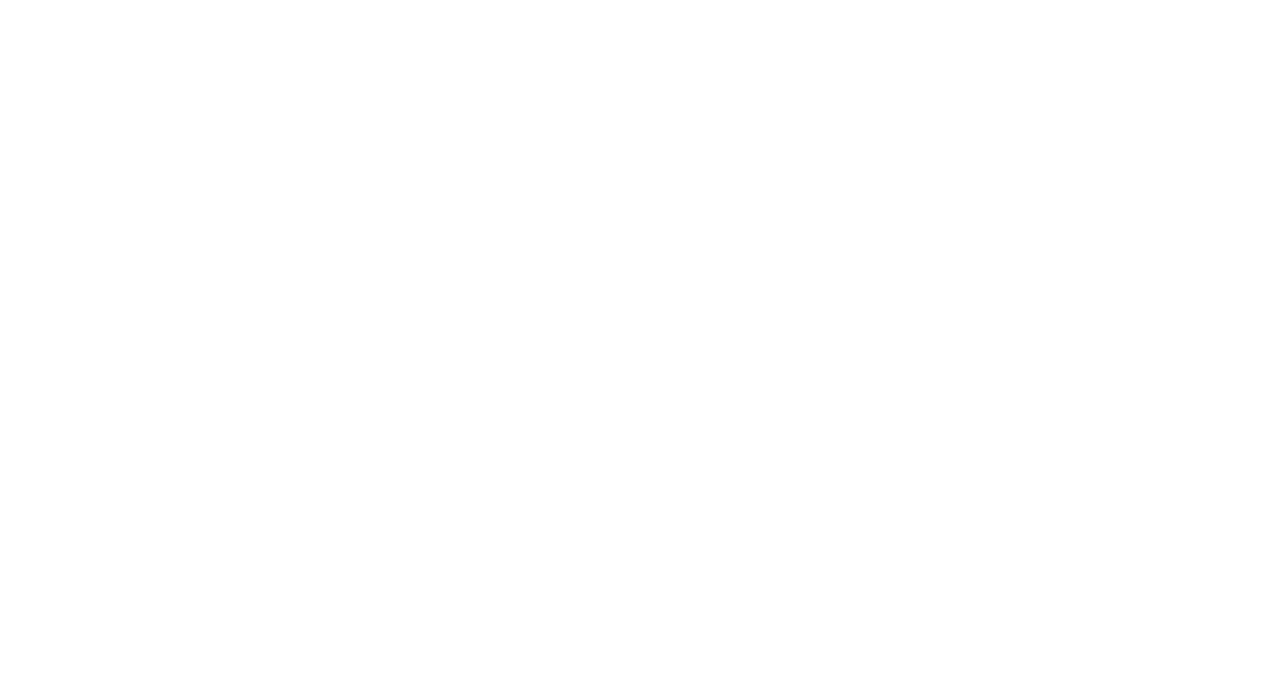
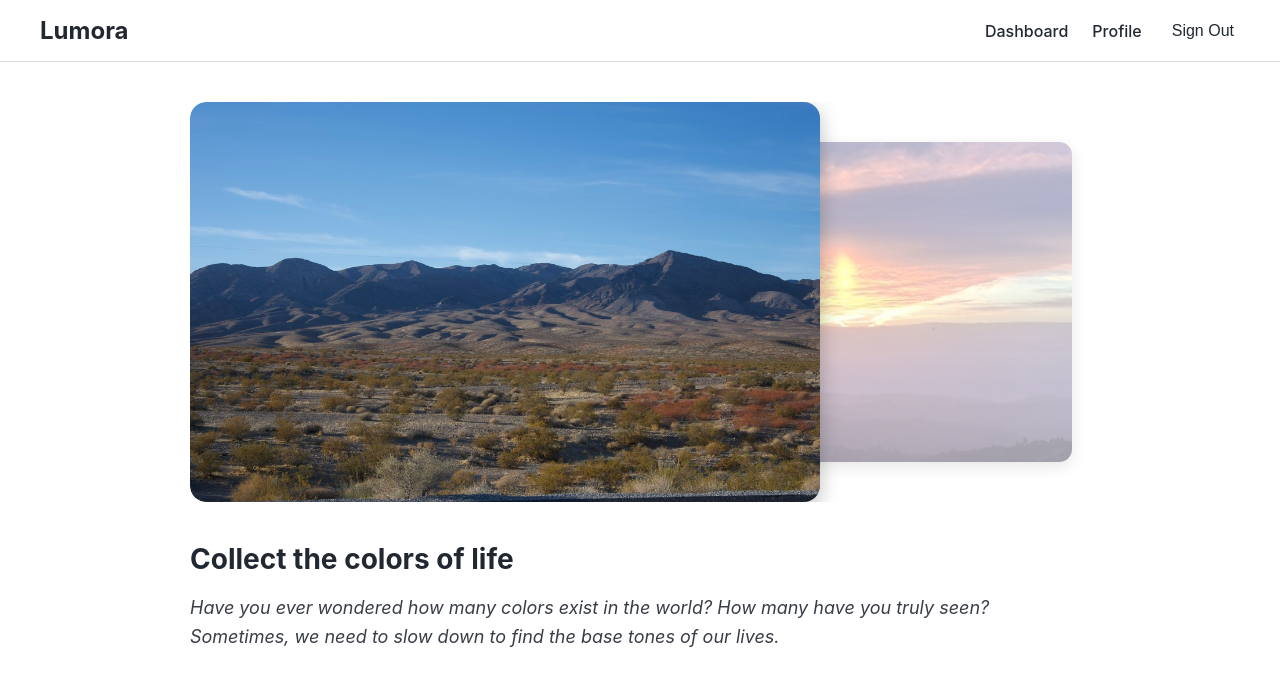
Before and after one commit to LipZou/Lumora, a React (Create React App) app in the folder frontend/: page /home in a window 1280 px wide. Before the commit this address had no page. Shown: the top 686 px of the page. Built offline with nearby package versions, Linux system fonts and the light colour scheme.

Commit message:
dashboard & logginhome & signout done

```diff
--- a/frontend/src/App.js
+++ b/frontend/src/App.js
@@ -5,6 +5,8 @@
 import UploadButton from "./components/UploadButton"
 import SignIn from './pages/SignIn'
 import SignUp from './pages/SignUp'
+import Dashboard from './pages/Dashboard'
+import LoggedInHome from './pages/LoggedInHome'
 
 function App() {
   const [image, setImage] = useState(null);
@@ -26,6 +28,8 @@
           <Route path="/" element={<Home />} />
           <Route path="/signin" element={<SignIn />} />
           <Route path="/signup" element={<SignUp />} />
+          <Route path="/dashboard" element={<Dashboard />} />
+          <Route path="/home" element={<LoggedInHome />} />
           {/* 以后可以加更多，比如 /signup */}
         </Routes>
       </Router>
--- /dev/null
+++ b/frontend/src/components/UserHeader.jsx
@@ -0,0 +1,59 @@
+import React from 'react';
+import {Link, useNavigate } from 'react-router-dom';
+import { signOut } from '../utils/auth'
+
+function UserHeader({ currentPage }) {
+    const navigate = useNavigate();
+
+    return (
+        <div style={headerStyle}>
+            <div style={logoStyle}>Lumora</div>
+            <div style={navStyle}>
+                {/* 根据 currentPage 决定显示哪个按钮 */}
+                {currentPage !== 'home' && (
+                    <Link to="/home" style={linkStyle}>Home</Link>
+                )}
+                {currentPage !== 'dashboard' && (
+                    <Link to="/dashboard" style={linkStyle}>Dashboard</Link>
+                )}
+                <Link to="/profile" style={linkStyle}>Profile</Link>
+                <button onClick={() => signOut(navigate)} style={{ ...linkStyle, background: 'transparent', border: 'none', cursor: 'pointer' }}>
+                    Sign Out
+                </button>
+            </div>
+        </div>
+    );
+}
+
+const headerStyle = {
+    display: 'flex',
+    justifyContent: 'space-between',
+    alignItems: 'center',
+    padding: '16px 40px',
+    backgroundColor: '#ffffff',
+    borderBottom: '1px solid #ddd',
+    position: 'sticky',
+    top: 0,
+    zIndex: 1000,
+};
+
+const logoStyle = {
+    fontSize: '24px',
+    fontWeight: 'bold',
+    color: '#222831',
+};
+
+const navStyle = {
+    display: 'flex',
+    gap: '24px',
+    alignItems: 'center',
+};
+
+const linkStyle = {
+    textDecoration: 'none',
+    fontSize: '16px',
+    color: '#222831',
+    fontWeight: '500',
+};
+
+export default UserHeader;
--- a/frontend/src/pages/Dashboard.jsx
+++ b/frontend/src/pages/Dashboard.jsx
@@ -0,0 +1,12 @@
+import React from 'react';
+import UserHeader from '../components/UserHeader';
+
+function Dashboard() {
+    return(
+        <div>
+            <UserHeader currentPage="dashboard" />   {/* ✅ 传入不同身份 */}
+        </div>
+    );
+}
+
+export default Dashboard;
--- /dev/null
+++ b/frontend/src/pages/LoggedInHome.jsx
@@ -0,0 +1,16 @@
+import React from 'react';
+import UserHeader from '../components/UserHeader';
+import Carousel from '../components/Carousel';
+import ColorQuote from '../components/Intro';
+
+function LoggedInHome() {
+    return (
+        <div>
+            <UserHeader currentPage="home" />
+            <Carousel />
+            <ColorQuote />
+        </div>
+    );
+}
+
+export default LoggedInHome;
--- a/frontend/src/pages/SignIn.jsx
+++ b/frontend/src/pages/SignIn.jsx
@@ -1,7 +1,11 @@
 import React, { useState } from 'react';
 import axios from "axios";
+import { useNavigate }  from "react-router-dom";
 
 function SignIn() {
+
+    const navigate = useNavigate();
+
     const [email, setEmail] = useState('');
     const [password, setPassword] = useState('');
 
@@ -18,6 +22,7 @@
 
             if(response.data.success) {
                 alert('Successful login!');
+                navigate('/dashboard')
             } else {
                 alert(response.data.message);
             }
--- /dev/null
+++ b/frontend/src/utils/auth.js
@@ -0,0 +1,8 @@
+export function isLoggedIn() {
+    return !!localStorage.getItem('user');
+}
+
+export function signOut(navigate) {
+    localStorage.removeItem('user');
+    navigate('/');
+}
```
